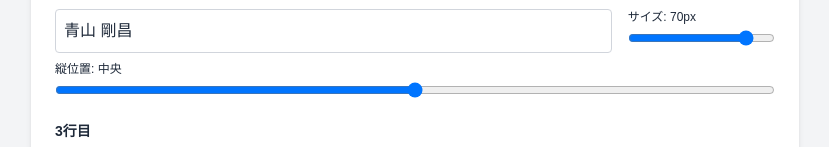
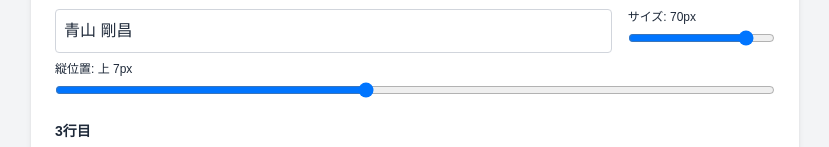
Before and after one commit to n3xem/n3xem-original-author-caption-generator, a Next.js app: page / in a window 1280 px wide. Shown: the part 421-568 px from the top of the page, without its empty margins (225-1054 px from the left). Built offline with nearby package versions, Linux system fonts and the light colour scheme.

Commit message:
位置調整

```diff
--- a/src/app/page.tsx
+++ b/src/app/page.tsx
@@ -13,7 +13,7 @@ export default function Home() {
     const [fontSize2, setFontSize2] = useState<number>(70); // 作者名のフォントサイズ
     const [fontSize3, setFontSize3] = useState<number>(12); // 作品名のフォントサイズ
     const [posY1, setPosY1] = useState<number>(0); // 原作の位置調整（相対値）
-    const [posY2, setPosY2] = useState<number>(0); // 作者名の位置調整（相対値）
+    const [posY2, setPosY2] = useState<number>(-7); // 作者名の位置調整（相対値）
     const [posY3, setPosY3] = useState<number>(0); // 作品名の位置調整（相対値）
     const [shadowOffset, setShadowOffset] = useState<number>(2); // 影のオフセット
     const [shadowBlur, setShadowBlur] = useState<number>(2); // 影のぼかし
```
